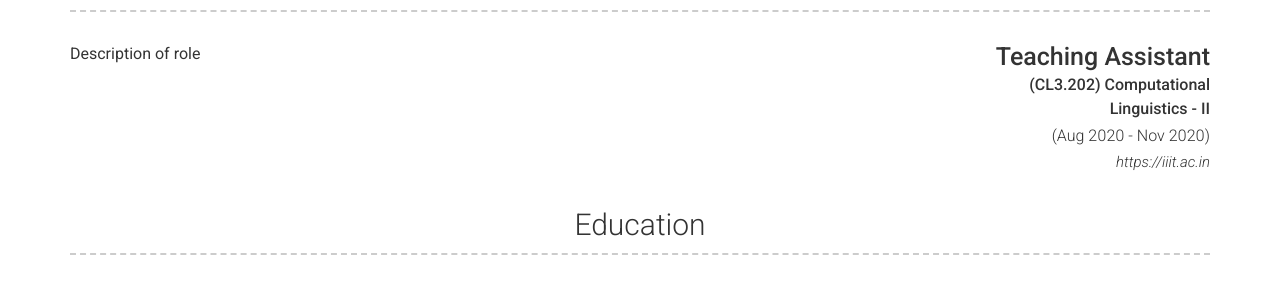
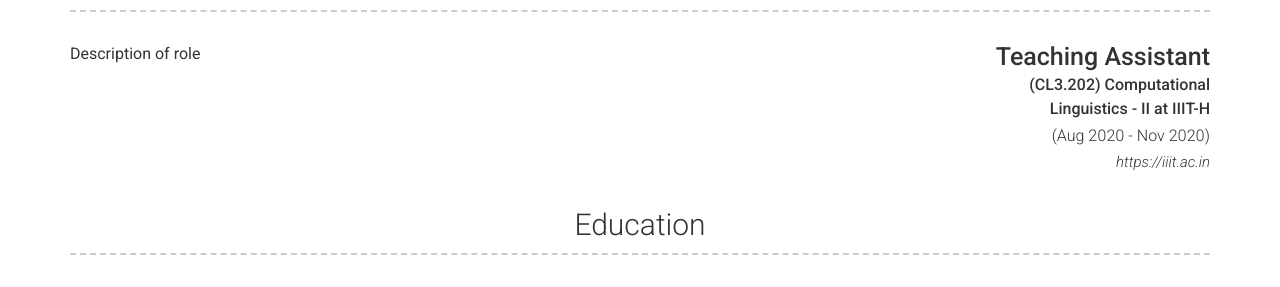
Before and after one commit to kvadityasrivatsa/kvadityasrivatsa.github.io, a Jekyll site: the page built from index.md, in a window 1280 px wide and 900 px high, scrolled down 1421 px. Shown: the part 185-472 px from the top of the window. Built offline with Jekyll 4.4.1, drawn with Linux system fonts in a browser that asks for light colours; nearby versions of some CDN libraries.

Commit message:
Update _config.yml

```diff
--- a/_config.yml
+++ b/_config.yml
@@ -148,7 +148,7 @@ content:
 
       - layout: right
         title: Teaching Assistant
-        sub_title: (CL3.202) Computational Linguistics - II
+        sub_title: (CL3.202) Computational Linguistics - II at IIIT-H
         caption: (Aug 2020 - Nov 2020)
         link: https://iiit.ac.in
         #quote: Short description of the company (optional)
```
